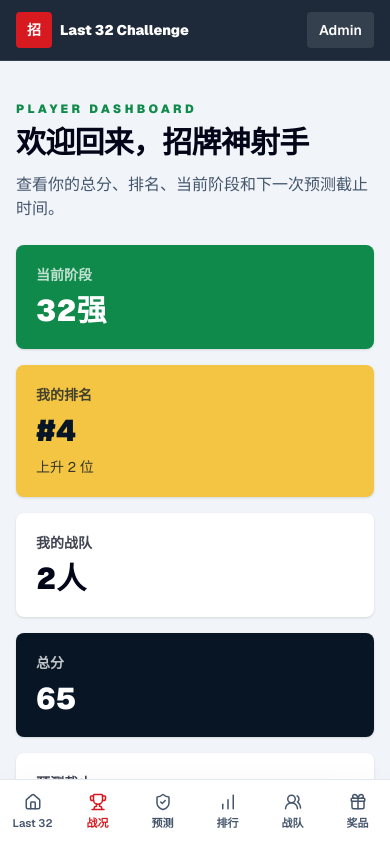
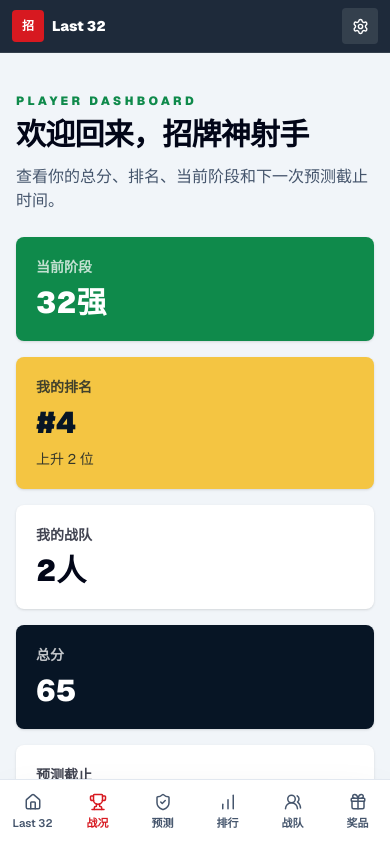
Before and after one commit to cantonmedia-ai/laozhaopai-32-worldcup-game, a Next.js app: page /game in a window 390 px wide. Shown: the top 842 px of the page. Built offline with nearby package versions, Linux system fonts and the light colour scheme.

Commit message:
Improve mobile header and auth redirects

```diff
--- a/src/components/app-shell.tsx
+++ b/src/components/app-shell.tsx
@@ -3,6 +3,7 @@ import {
   ChartNoAxesColumnIncreasing,
   Gift,
   Home,
+  Settings,
   ShieldCheck,
   Trophy,
   UserRound,
@@ -23,14 +24,15 @@ const nav = [
 export function TopNav({ active }: { active?: string }) {
   return (
     <header className="sticky top-0 z-30 border-b border-white/10 bg-[#071525]/90 text-white backdrop-blur">
-      <div className="mx-auto flex max-w-7xl items-center justify-between px-4 py-3">
-        <Link href="/fifa-last-32" className="flex min-w-0 items-center gap-2 font-black">
-          <span className="grid size-9 place-items-center rounded bg-[#d71920] text-sm text-white">
+      <div className="mx-auto flex max-w-7xl items-center gap-2 px-3 py-2 sm:px-4 sm:py-3">
+        <Link href="/fifa-last-32" className="flex min-w-0 flex-1 items-center gap-2 font-black">
+          <span className="grid size-8 shrink-0 place-items-center rounded bg-[#d71920] text-xs text-white sm:size-9 sm:text-sm">
             招
           </span>
-          <span className="truncate text-sm sm:text-base">Last 32 Challenge</span>
+          <span className="min-w-0 truncate text-sm sm:hidden">Last 32</span>
+          <span className="hidden min-w-0 truncate text-base sm:inline">Last 32 Challenge</span>
         </Link>
-        <nav className="hidden items-center gap-1 md:flex">
+        <nav className="hidden shrink-0 items-center gap-1 lg:flex">
           {nav.map((item) => {
             const Icon = item.icon;
             return (
@@ -52,9 +54,11 @@ export function TopNav({ active }: { active?: string }) {
         </nav>
         <Link
           href="/admin"
-          className="rounded bg-white/10 px-3 py-2 text-sm font-semibold text-white hover:bg-white/15"
+          aria-label="Admin"
+          className="grid size-9 shrink-0 place-items-center rounded bg-white/10 text-white hover:bg-white/15 sm:w-auto sm:px-3 sm:text-sm sm:font-semibold"
         >
-          Admin
+          <Settings size={17} className="sm:hidden" />
+          <span className="hidden sm:inline">Admin</span>
         </Link>
       </div>
     </header>
--- a/src/components/auth-buttons.tsx
+++ b/src/components/auth-buttons.tsx
@@ -10,6 +10,18 @@ const providerLabels: Record<AuthProvider, string> = {
   google: "Google",
   apple: "Apple",
 };
+
+function getRedirectOrigin() {
+  if (window.location.hostname === "games.brainwaveai.my") {
+    return window.location.origin;
+  }
+
+  if (window.location.hostname.endsWith(".vercel.app")) {
+    return "https://games.brainwaveai.my";
+  }
+
+  return window.location.origin;
+}
 
 export function AuthButtons({ next = "/game" }: { next?: string }) {
   const [loadingProvider, setLoadingProvider] = useState<AuthProvider | "">("");
@@ -26,7 +38,7 @@ export function AuthButtons({ next = "/game" }: { next?: string }) {
       }
 
       const supabase = createClient();
-      const redirectTo = new URL("/auth/callback", window.location.origin);
+      const redirectTo = new URL("/auth/callback", getRedirectOrigin());
       redirectTo.searchParams.set("next", next);
 
       const { error } = await supabase.auth.signInWithOAuth({
@@ -93,8 +105,8 @@ export function AuthButtons({ next = "/game" }: { next?: string }) {
         </p>
       ) : null}
       {!isSupabaseConfigured() ? (
-        <p className="text-center text-xs text-white/70">
-          Demo mode: add Supabase env vars to enable real Google / Apple login.
+        <p className="rounded bg-amber-50 p-3 text-center text-xs font-bold text-amber-900">
+          Login setup needed: add the Supabase URL and anon key in Vercel to enable Google / Apple.
         </p>
       ) : null}
     </div>
```
